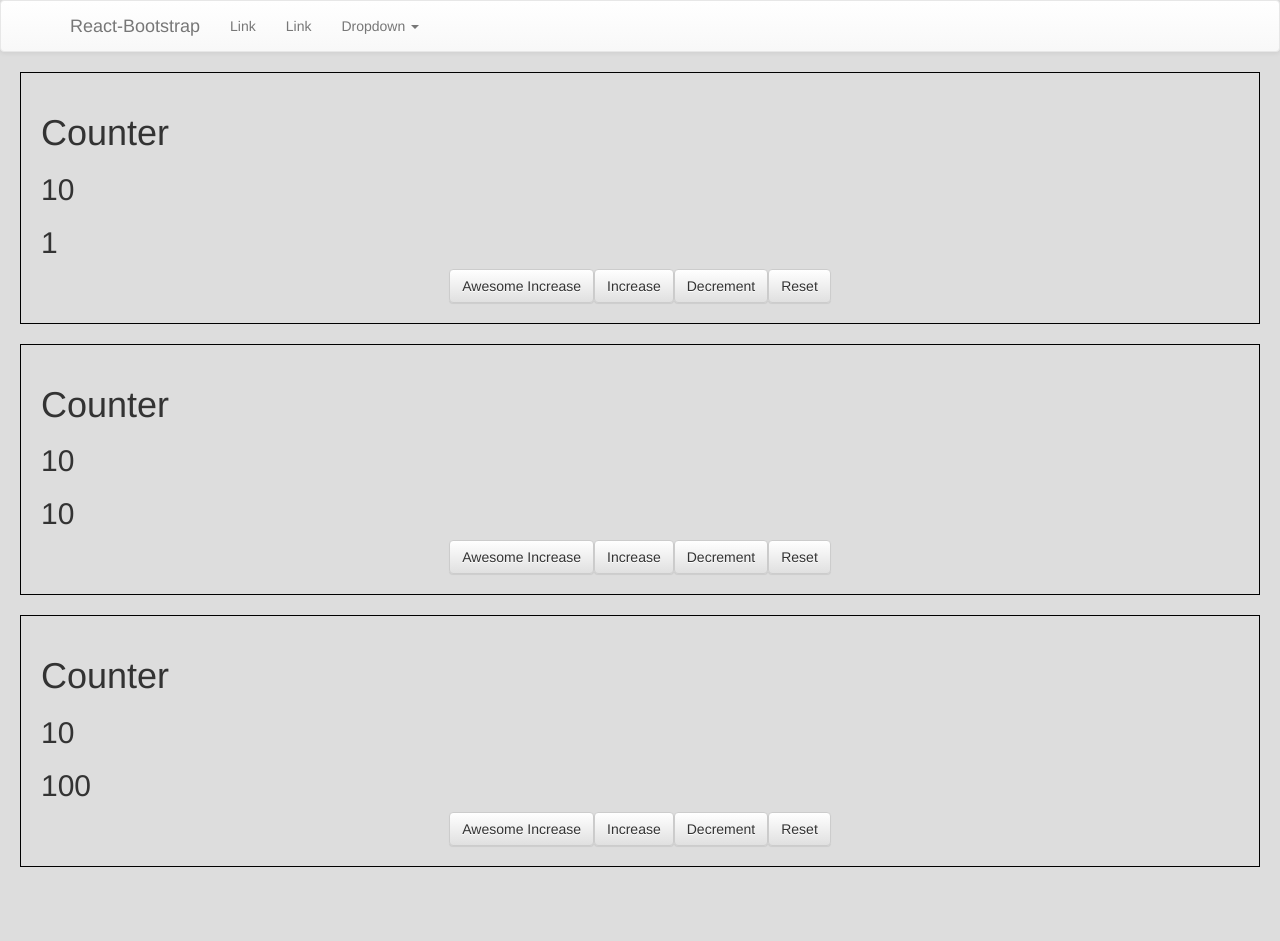
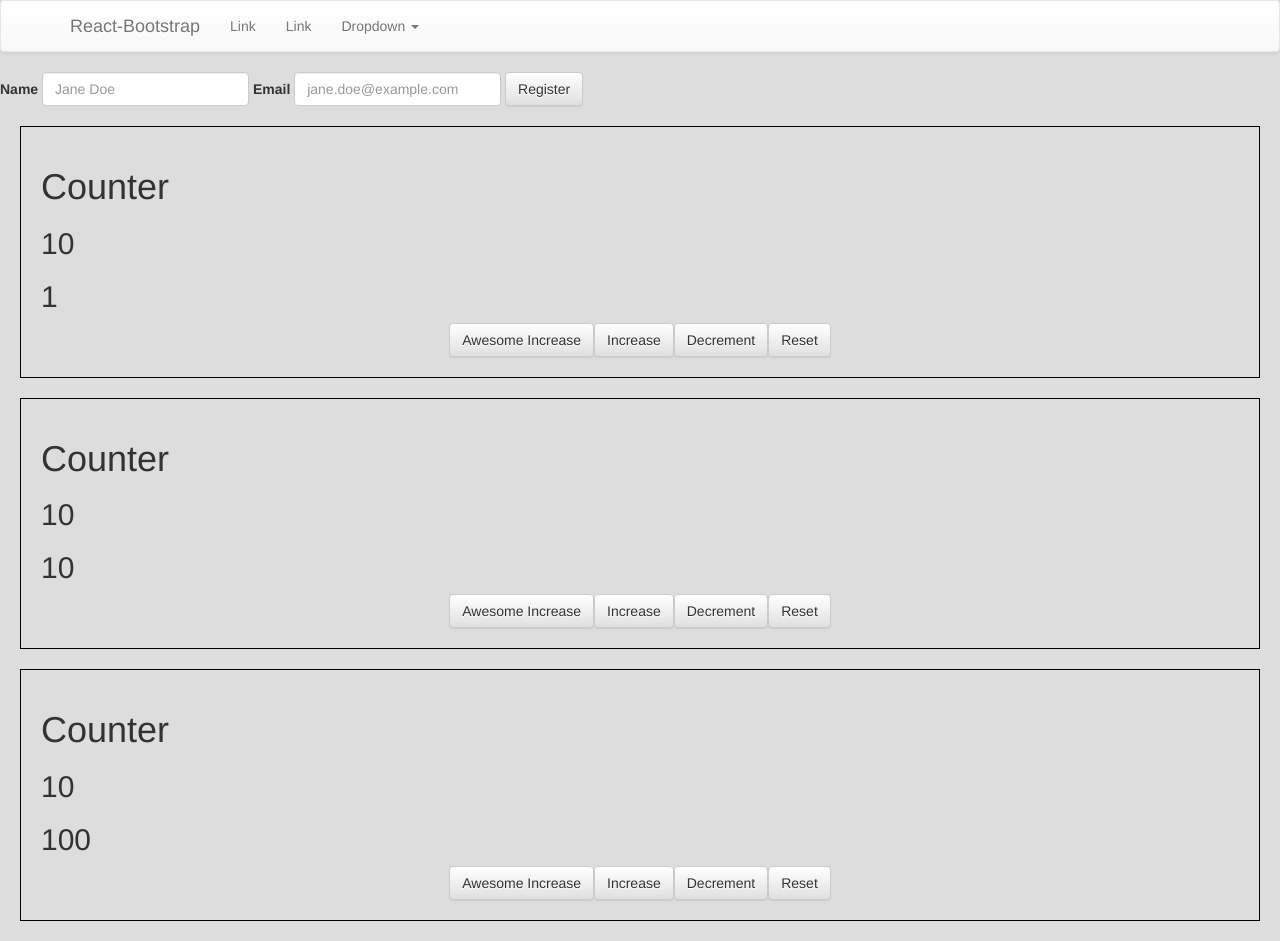
Before and after one commit to MartynaBartniczak/React, a React (Create React App) app: page / in a window 1280 px wide. Before the commit the page ends 887 px from the top, so only its background shows below. Built offline with nearby package versions, Linux system fonts and the light colour scheme.

Commit message:
My first Form

```diff
--- a/src/components/App.js
+++ b/src/components/App.js
@@ -2,6 +2,7 @@ import React from 'react'
 
 import Counter from './Counter'
 import MainMenu from './MainMenu'
+import MainForm from './MainForm'
 
 export default class App extends React.Component {
 
@@ -19,6 +20,7 @@ export default class App extends React.Component {
     return (
       <div>
         <MainMenu/>
+        <MainForm/>
         <Counter
           initialValue={1}
           handleZupa={this.increaseCommonCounter}
--- /dev/null
+++ b/src/components/MainForm.js
@@ -0,0 +1,38 @@
+/**
+ * Created by dominikakosiedowska on 05.07.17.
+ */
+import React from 'react'
+import {
+  Form,
+  FormGroup,
+  FormControl,
+  ControlLabel,
+  Button
+
+} from 'react-bootstrap'
+
+export default class MainForm extends React.Component {
+
+  render() {
+    return (
+      <Form inline>
+        <FormGroup controlId="formInlineName">
+          <ControlLabel>Name</ControlLabel>
+          {' '}
+          <FormControl type="text" placeholder="Jane Doe" />
+        </FormGroup>
+        {' '}
+        <FormGroup controlId="formInlineEmail">
+          <ControlLabel>Email</ControlLabel>
+          {' '}
+          <FormControl type="email" placeholder="jane.doe@example.com" />
+        </FormGroup>
+        {' '}
+        <Button type="submit">
+          Register
+        </Button>
+      </Form>
+
+    )
+  }
+}
```
